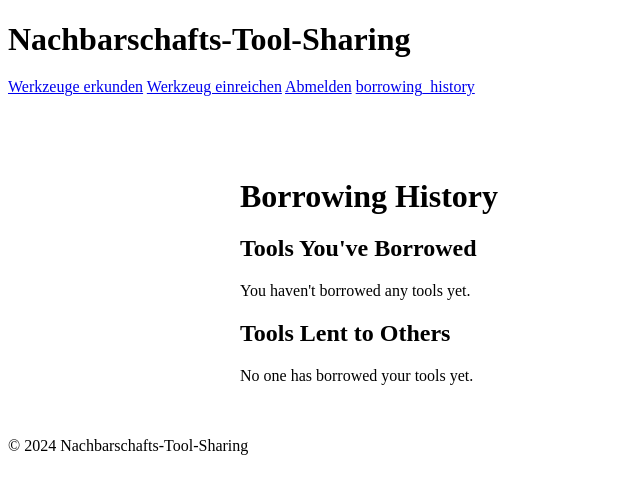
After one commit to TahaOmrane/Nachbarsharing, a Flask app: page /borrowing-history in a window 1280 px wide. The commit adds this page. Shown: the top 494 px of the page, without its empty margins (0-640 px from the left). Run offline with Flask 3, Linux system fonts and the light colour scheme; the visitor is signed in with stand-in values (Sample User, id 1); data that the repository does not hold is empty.

Commit message:
Lending process complete

```diff
--- a/main_routes.py
+++ b/main_routes.py
@@ -84,9 +84,10 @@ def check_tool_availability(tool_id, start_date, end_date):
         BorrowingHistory.return_date >= start_date,
         BorrowingHistory.borrow_date <= end_date
     ).all()
+    for conflict in conflicts:
+        print(conflict.lender_id)
 
     return len(conflicts) == 0
-
 
 def borrow_tool(user_id, tool_id, start_date, end_date):
     tool = Tool.query.get(tool_id)
@@ -114,11 +115,23 @@ def borrow_tool(user_id, tool_id, start_date, end_date):
 
 @main.route('/borrow/<int:tool_id>', methods=['POST'])
 def borrow_tool_route(tool_id):
-    user_id = current_user.id  # Assuming Flask-Login for current user
+    user_id = current_user.id
     start_date = datetime.strptime(request.form['start_date'], '%Y-%m-%d')
     end_date = datetime.strptime(request.form['end_date'], '%Y-%m-%d')
 
     message = borrow_tool(user_id, tool_id, start_date, end_date)
 
     flash(message)
-    return redirect(url_for('tool_detail', tool_id=tool_id))
+    return redirect(url_for('main.tool_detail', tool_id=tool_id))
+
+
+@main.route('/borrowing-history')
+@login_required
+def borrowing_history():
+    borrowed_tools = BorrowingHistory.query.filter_by(borrower_id=current_user.id).all()
+
+    lent_tools = BorrowingHistory.query.filter_by(lender_id=current_user.id).all()
+    for history in borrowed_tools:
+        print(history.borrower_id,history.lender_id)
+
+    return render_template('borrowing_history.html', borrowed_tools=borrowed_tools, lent_tools=lent_tools)
--- a/models.py
+++ b/models.py
@@ -22,6 +22,10 @@ class User(UserMixin, db.Model):
     borrowing_history = db.relationship('BorrowingHistory',
                                         backref='borrower',
                                         foreign_keys='BorrowingHistory.borrower_id',
+                                        lazy=True)
+    lent_tools= db.relationship('BorrowingHistory',
+                                        backref='lender',
+                                        foreign_keys='BorrowingHistory.lender_id',
                                         lazy=True)
     friends = db.relationship(
         'User', secondary='user_friends',
@@ -58,6 +62,8 @@ class BorrowingHistory(db.Model):
     tool_id = db.Column(db.Integer, db.ForeignKey('tool.id'), nullable=False)
     borrower_id = db.Column(db.Integer, db.ForeignKey('user.id'), nullable=False)
     lender_id = db.Column(db.Integer, db.ForeignKey('user.id'), nullable=False)
+    tool = db.relationship('Tool', backref='borrowed_history')
+
 
 class Favorite(db.Model):
     id = db.Column(db.Integer, primary_key=True)
--- a/templates/base.html
+++ b/templates/base.html
@@ -17,6 +17,7 @@
 
         <a href="{{ url_for('main.submit_tool') }}">Werkzeug einreichen</a>
         <a href="{{ url_for('auth.logout') }}">Abmelden</a>
+        <a href="{{ url_for('main.borrowing_history') }}">borrowing_history</a>
       </nav>
     </header>
 
--- /dev/null
+++ b/templates/borrowing_history.html
@@ -0,0 +1,99 @@
+{% extends 'base.html' %} {% block title %}Borrowing History{% endblock %} {%
+block content %}
+<style>
+  .container {
+    max-width: 800px;
+    margin: 0 auto;
+    padding: 20px;
+  }
+
+  .history-table {
+    width: 100%;
+    border-collapse: collapse;
+    margin-bottom: 30px;
+  }
+
+  .history-table th,
+  .history-table td {
+    padding: 10px;
+    border: 1px solid #ddd;
+    text-align: left;
+  }
+
+  .history-table th {
+    background-color: #f2f2f2;
+  }
+
+  h1,
+  h2 {
+    margin-bottom: 20px;
+  }
+</style>
+<div class="container">
+  <h1>Borrowing History</h1>
+
+  <h2>Tools You've Borrowed</h2>
+  {% if borrowed_tools %}
+  <table class="history-table">
+    <thead>
+      <tr>
+        <th>Tool Name</th>
+        <th>Lender</th>
+        <th>Borrow Date</th>
+        <th>Return Date</th>
+        <th>Tool Condition</th>
+      </tr>
+    </thead>
+    <tbody>
+      {% for history in borrowed_tools %}
+      <tr>
+        <td>{{ history.tool.name }}</td>
+        <td>{{ history.lender.username }}</td>
+        <td>{{ history.borrow_date.strftime('%Y-%m-%d') }}</td>
+        <td>
+          {% if history.return_date %} {{
+          history.return_date.strftime('%Y-%m-%d') }} {% else %} Not Returned
+          Yet {% endif %}
+        </td>
+        <td>{{ history.tool.condition }}</td>
+      </tr>
+      {% endfor %}
+    </tbody>
+  </table>
+  {% else %}
+  <p>You haven't borrowed any tools yet.</p>
+  {% endif %}
+
+  <h2>Tools Lent to Others</h2>
+  {% if lent_tools %}
+  <table class="history-table">
+    <thead>
+      <tr>
+        <th>Tool Name</th>
+        <th>Borrower</th>
+        <th>Borrow Date</th>
+        <th>Return Date</th>
+        <th>Tool Condition</th>
+      </tr>
+    </thead>
+    <tbody>
+      {% for history in lent_tools %}
+      <tr>
+        <td>{{ history.tool.name }}</td>
+        <td>{{ history.borrower.username }}</td>
+        <td>{{ history.borrow_date.strftime('%Y-%m-%d') }}</td>
+        <td>
+          {% if history.return_date %} {{
+          history.return_date.strftime('%Y-%m-%d') }} {% else %} Not Returned
+          Yet {% endif %}
+        </td>
+        <td>{{ history.tool.condition }}</td>
+      </tr>
+      {% endfor %}
+    </tbody>
+  </table>
+  {% else %}
+  <p>No one has borrowed your tools yet.</p>
+  {% endif %}
+</div>
+{% endblock %}
--- a/templates/tool_detail.html
+++ b/templates/tool_detail.html
@@ -25,7 +25,7 @@
 
 <form
   method="POST"
-  action="{{ url_for('borrow_tool_route', tool_id=tool.id) }}"
+  action="{{ url_for('main.borrow_tool_route', tool_id=tool.id) }}"
 >
   <label for="start_date">Start Date:</label>
   <input type="date" name="start_date" required />
```
Also changed, not shown: app.db.
